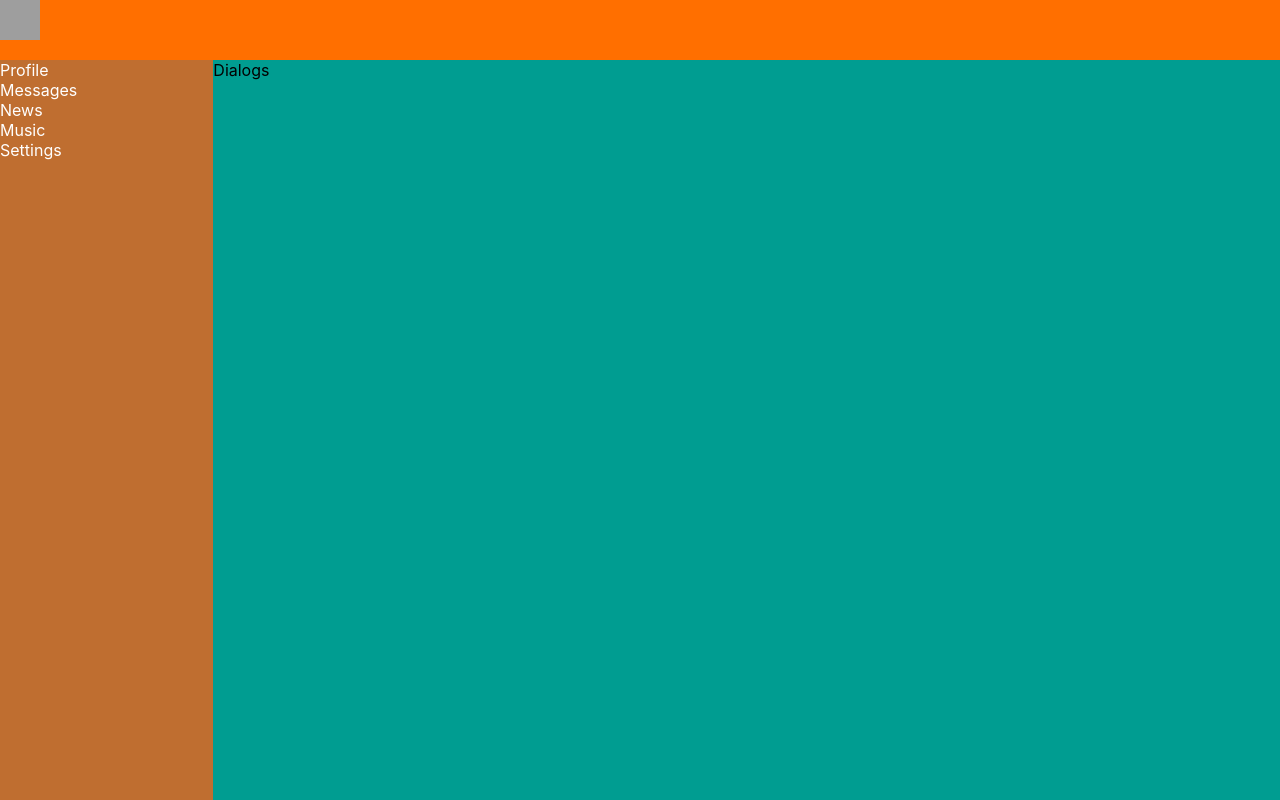
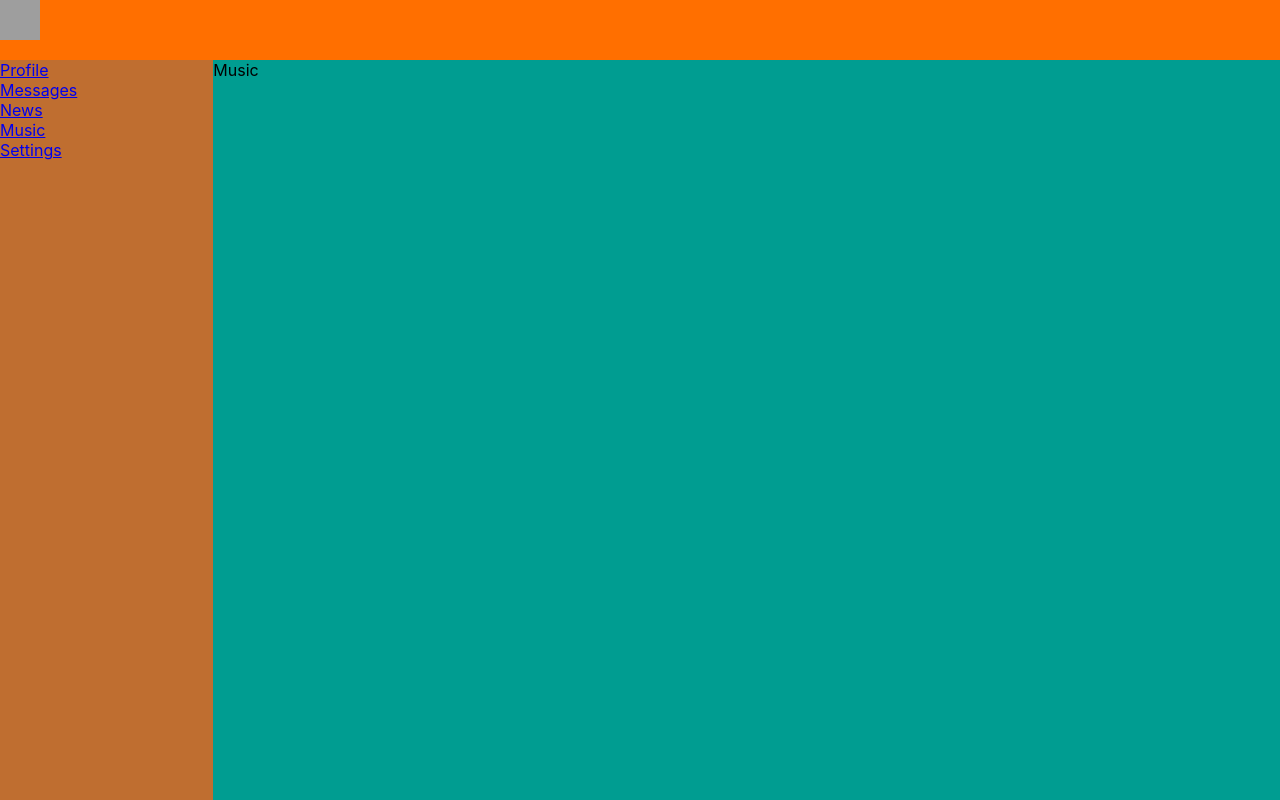
Before and after one commit to oksirets/IT-kamasutra, a React (Create React App) app: page /Music in a window 1280 px wide. Built offline with nearby package versions, Linux system fonts and the light colour scheme; grey boxes are pictures that could not be loaded.

Commit message:
Add Route

```diff
--- a/package.json
+++ b/package.json
@@ -8,6 +8,7 @@
     "@testing-library/user-event": "^7.2.1",
     "react": "^16.13.1",
     "react-dom": "^16.13.1",
+    "react-router-dom": "^5.2.0",
     "react-scripts": "3.4.3"
   },
   "scripts": {
--- a/src/App.js
+++ b/src/App.js
@@ -5,17 +5,26 @@
 import Navbar from './Components/Navbar/Navbar';
 import Profile from './Components/Profile/Profile';
 import Dialogs from './Components/Dialogs/Dialogs';
+import { Route, BrowserRouter } from 'react-router-dom';
+import News from './Components/News/News';
+import Music from './Components/Music/Music';
+import Settings from './Components/Settings/Settings';
 
 const App = () => {
   return (
+    <BrowserRouter>
         <div className = 'app-wrapper'>
           <Header />
           <Navbar />
-      {/* <Profile /> */}
           <div className = 'app-wrapper-content'>
-      <Dialogs />
+            <Route path = '/Dialogs' component = {Dialogs} />
+            <Route path = '/Profile' component = {Profile} />
+            <Route path = '/News' component = {News} />
+            <Route path = '/Music' component = {Music} />
+            <Route path = '/Settings' component = {Settings} />
           </div>
         </div>
+    </BrowserRouter>
   );
 }
 
--- /dev/null
+++ b/src/Components/Music/Music.jsx
@@ -0,0 +1,12 @@
+import React from 'react';
+import classes from './Music.module.css'
+
+const Music = (props) => {
+    return (
+        <div>
+            Music
+        </div>
+    )
+}
+
+export default Music
--- a/src/Components/Navbar/Navbar.jsx
+++ b/src/Components/Navbar/Navbar.jsx
@@ -4,19 +4,19 @@
 const Navbar = () => {
     return   <nav className = {classes.nav}>
     <div className = {classes.item}>
-      <a>Profile</a>
+      <a href = '/Profile' >Profile </a>
     </div>
     <div className = {classes.item}>
-    <a>Messages</a>
+    <a href = '/Dialogs'>Messages</a>
     </div>
     <div className = {classes.item}>
-      <a>News</a>
+      <a href = '/News'>News</a>
     </div>
     <div className = {classes.item}>
-      <a>Music</a>
+    <a href = '/Music'>Music</a>
     </div>
     <div className = {classes.item}>
-      <a>Settings</a>
+      <a href = '/Settings'>Settings</a>
     </div>
   </nav>
 }
--- /dev/null
+++ b/src/Components/News/News.jsx
@@ -0,0 +1,12 @@
+import React from 'react';
+import classes from './News.module.css'
+
+const News = (props) => {
+    return (
+        <div>
+            News
+        </div>
+    )
+}
+
+export default News
--- /dev/null
+++ b/src/Components/Settings/Settings.jsx
@@ -0,0 +1,12 @@
+import React from 'react';
+import classes from './Settings.module.css'
+
+const Settings = (props) => {
+    return (
+        <div>
+            Settings
+        </div>
+    )
+}
+
+export default Settings
```
Also changed, not shown: src/Components/Music/Music.module.css (added), src/Components/News/News.module.css (added), src/Components/Settings/Settings.module.css (added), 1 other file (tests, documents, lock files or other folders). Lines whose indentation alone changed are shown as unchanged.
